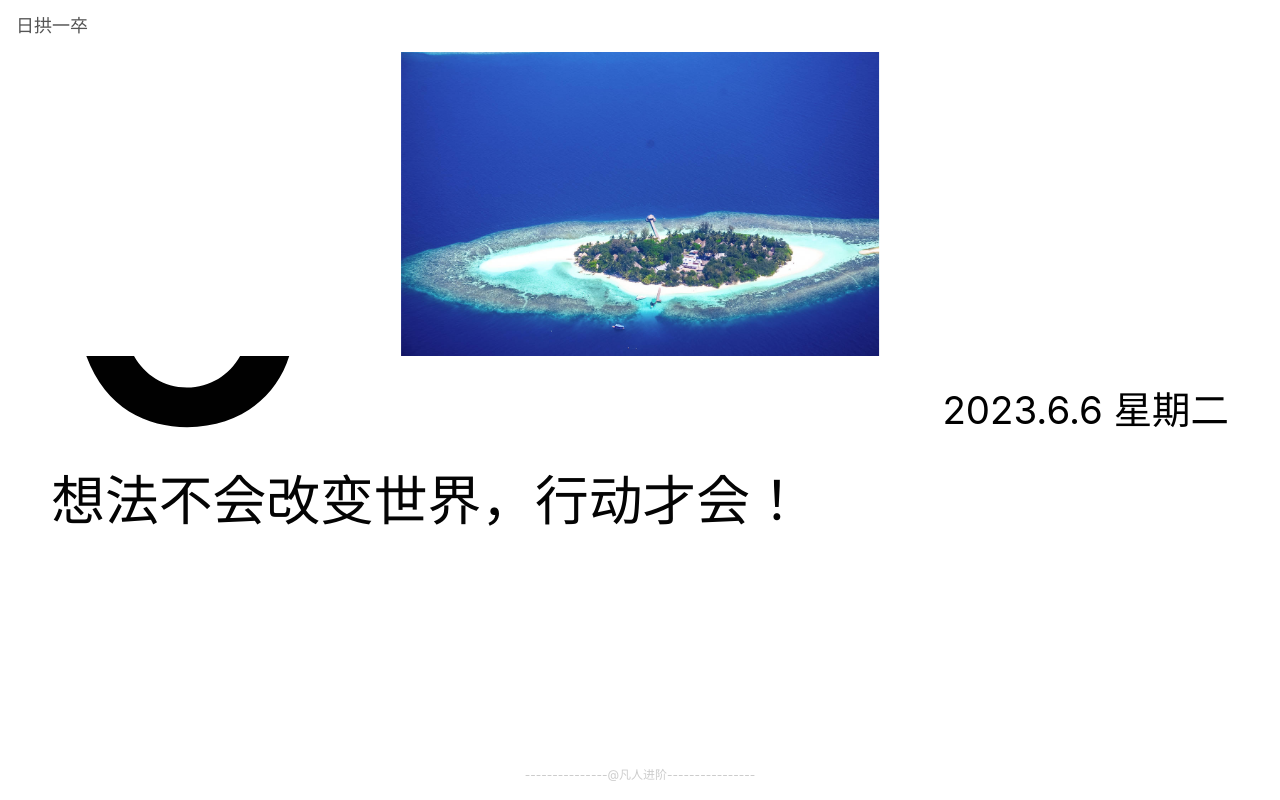
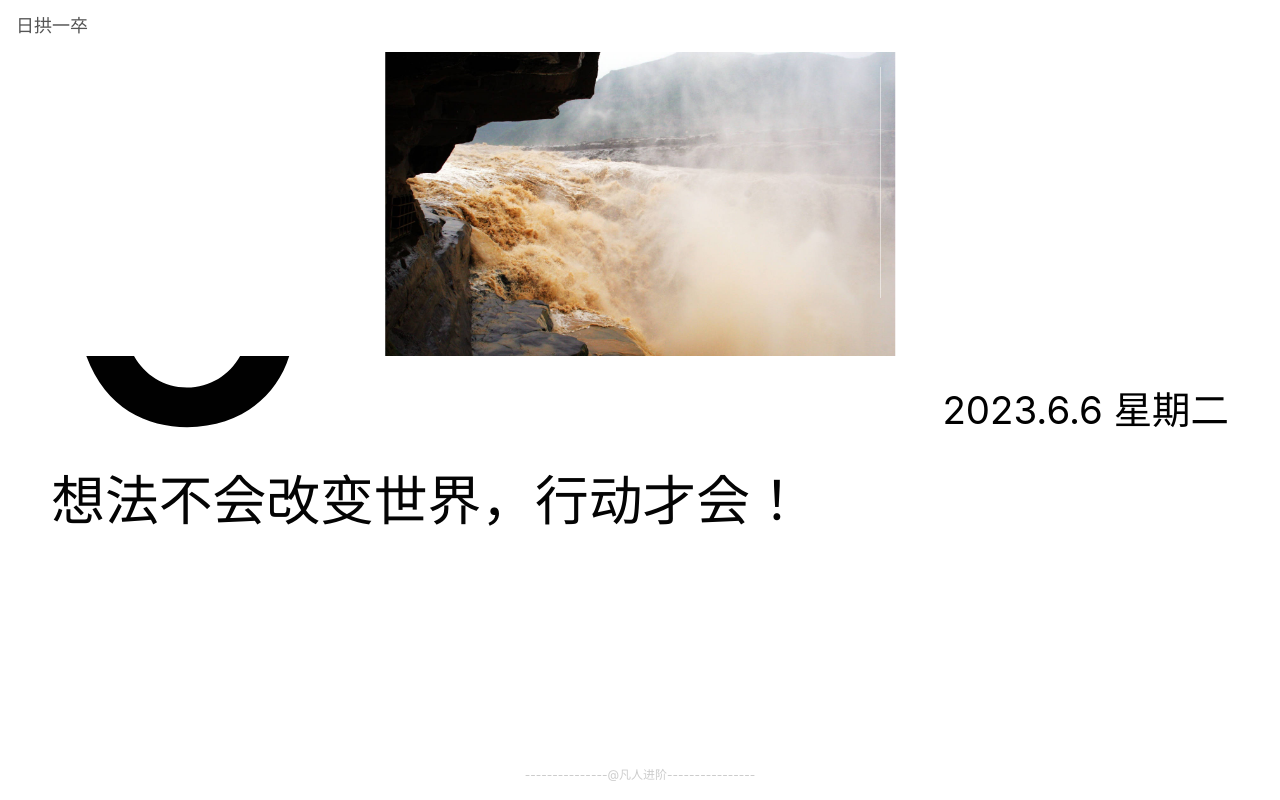
Before and after one commit to fanyouf/juzi, a Vue app: page / in a window 1280 px wide. Built offline with nearby package versions, Linux system fonts and the light colour scheme; no server answers.

Commit message:
update: 图片接口地址

```diff
--- a/src/views/Home.vue
+++ b/src/views/Home.vue
@@ -3,7 +3,7 @@
         <header><h1>日拱一卒</h1></header>
         <div class="slide-inner">
             <div class="cover-photo-box">
-              <img class="cover-photo" :src="getAssetURL()" alt="" />
+              <img class="cover-photo" :src="imgUrl" alt="" />
               <ul class="old-calendar">
                 <li>{{ oldYear }}</li>
                 <li>{{ oldMonth }}</li>
@@ -47,8 +47,24 @@ const ncWeek = nongli.ncWeek
 const curWord = ref({})
 onMounted(() => curWord.value = getWord())
 // const src = computed(() => require('../assets/cover-06.jpg'))
+// const imgURLAPI = 'http://cn.bing.com/HPImageArchive.aspx?format=js&idx=0&n=3'
+const imgURLAPI = 'https://bing.biturl.top/?resolution=1366&format=json&index=0&mkt=zh-CN'
+const imgUrl = ref(new URL(`../assets/cover-5.jpg`, import.meta.url).href)
+onMounted(()=>{
+  getAssetURL()
+})
 const getAssetURL = () => {
-    return new URL(`../assets/cover-${newMonth}.jpg`, import.meta.url).href
+  fetch(imgURLAPI)
+  .then(response => response.json())
+  .then(data => {
+    // 处理返回的数据
+    // console.log(data.url)
+    imgUrl.value = data.url
+  })
+  .catch(error => {
+    // 处理请求错误
+  });
+    // return new URL(`../assets/cover-${newMonth}.jpg`, import.meta.url).href
 }
 </script>
 
```
